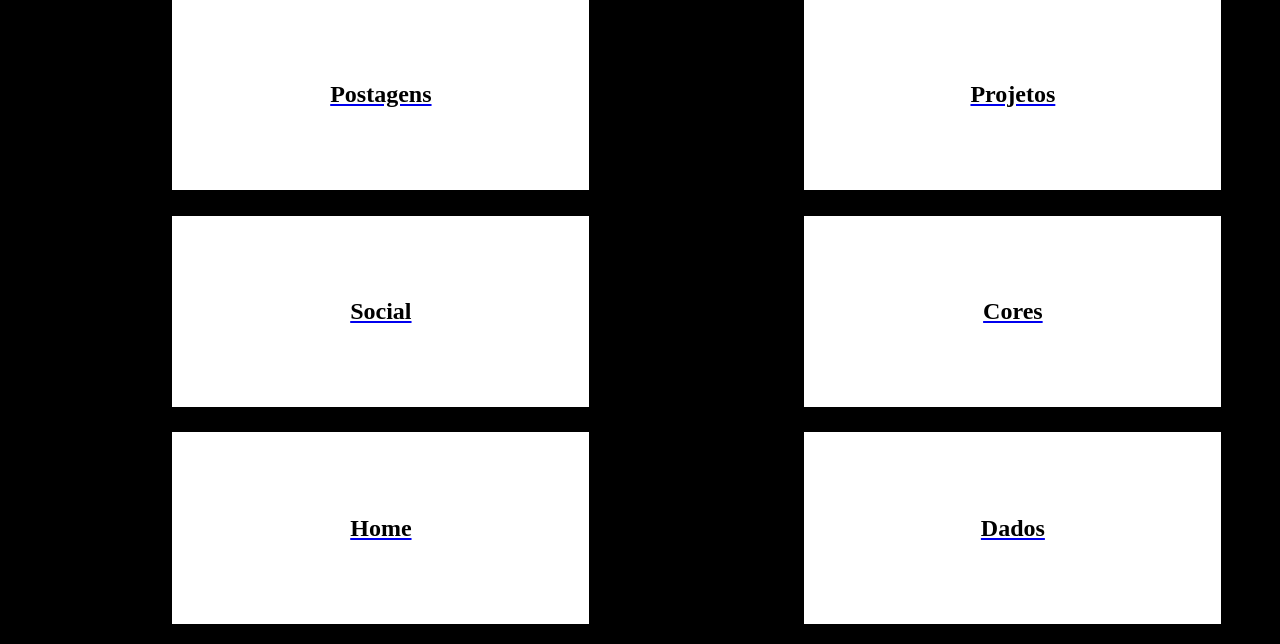
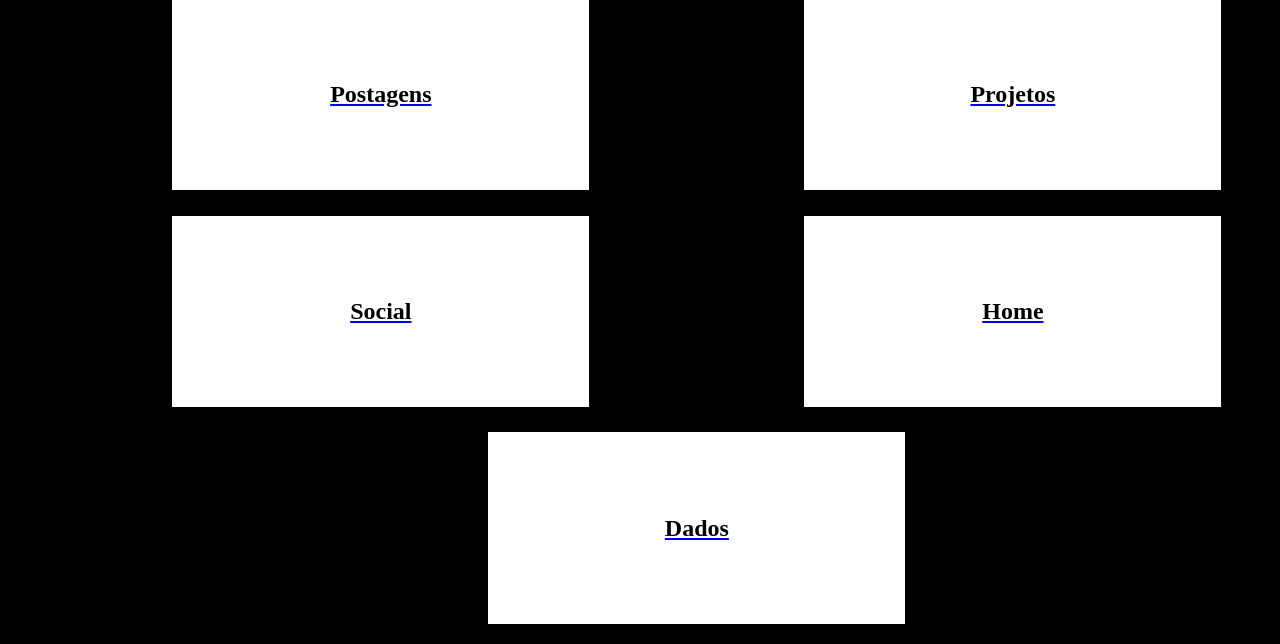
Before and after one commit to adryells/personal-page, a Flask app: template templates/admin/admindex.html in a window 1280 px wide. Shown: the part 163-807 px from the top of the page. Run offline with Flask 2, Linux system fonts and the light colour scheme; the template is opened without the code that fills it, so the values that code supplies are empty.

Commit message:
trmoção bloco admin de cores

```diff
--- a/templates/admin/admindex.html
+++ b/templates/admin/admindex.html
@@ -11,7 +11,6 @@
         <section class="bloco-admin"><a href="http://127.0.0.1:5000/admin/posts"><h1>Postagens</h1></a></section>
         <section class="bloco-admin"><a href="http://127.0.0.1:5000/admin/projects"><h1>Projetos</h1></a></section>
         <section class="bloco-admin"><a href="http://127.0.0.1:5000/admin/social"><h1>Social</h1></a></section>
-        <section class="bloco-admin"><a href="http://127.0.0.1:5000/admin/colors"><h1>Cores</h1></a></section>
         <section class="bloco-admin"><a href="http://127.0.0.1:5000/admin/home"><h1>Home</h1></a></section>
         <section class="bloco-admin"><a href="http://127.0.0.1:5000/admin/data"><h1>Dados</h1></a></section>
     </main>
```
